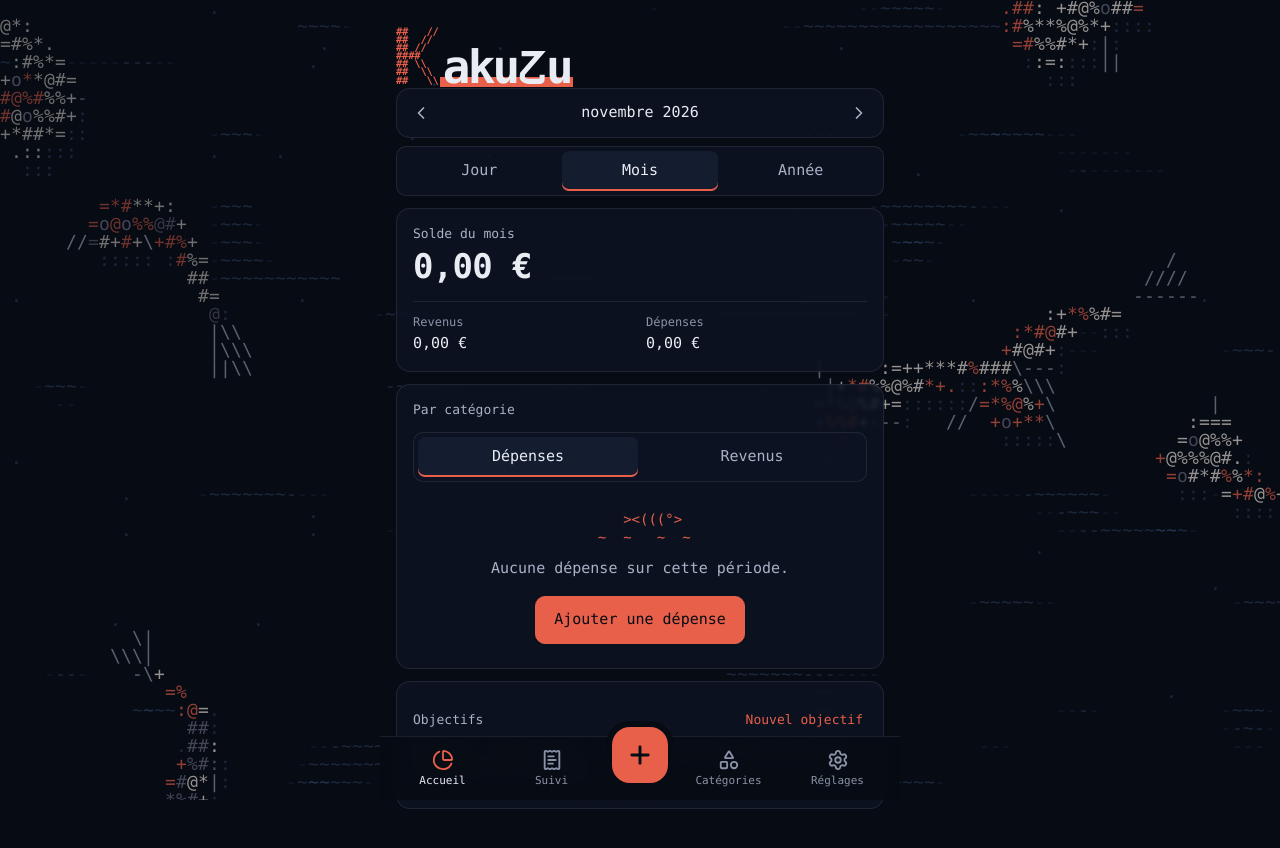
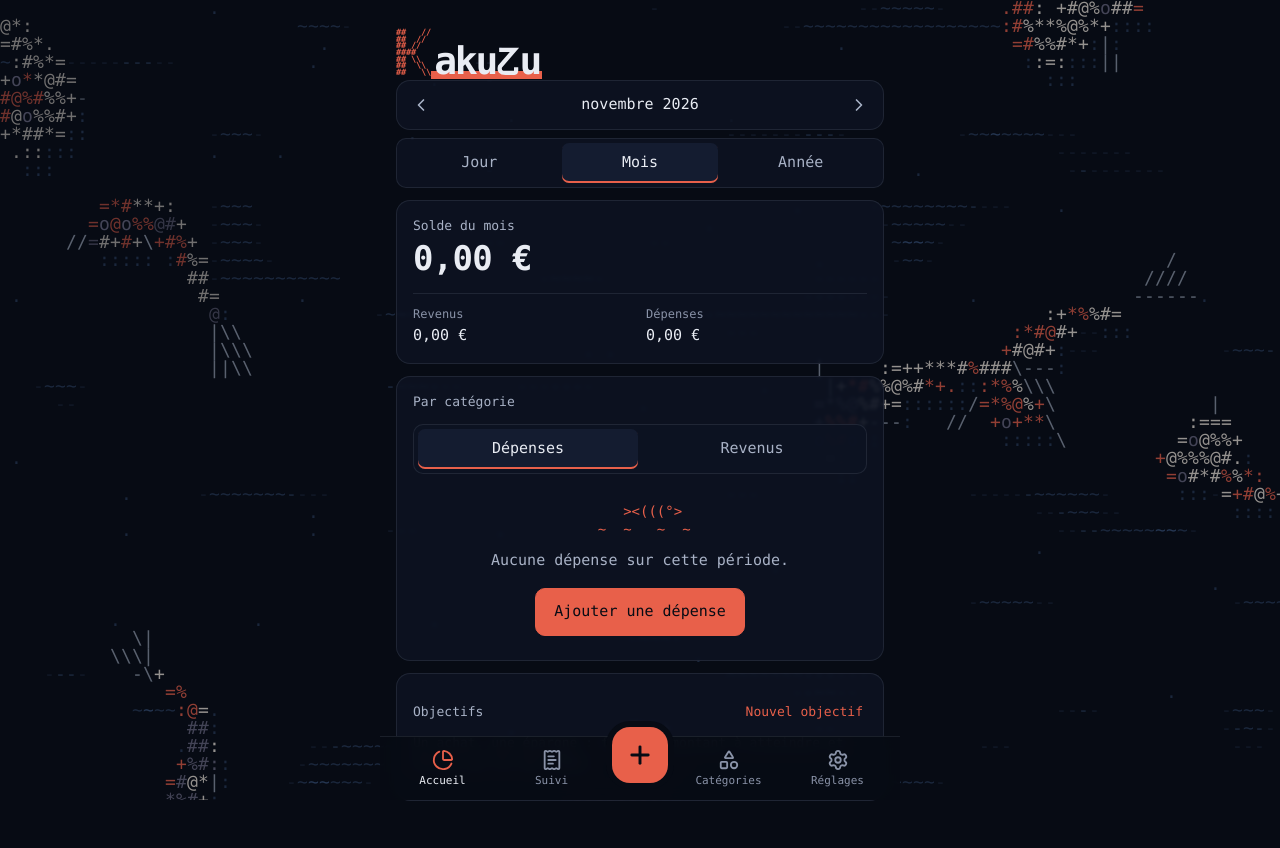
Before and after one commit to PennecStv/kakuzu, a React (Vite) app: page / in a window 1280 px wide. Shown: the top 848 px of the page. Built offline with nearby package versions, Linux system fonts and the light colour scheme.

Commit message:
feat: smaller wordmark on the home screen

```diff
--- a/src/styles/app.css
+++ b/src/styles/app.css
@@ -29,7 +29,9 @@
   letter-spacing: -0.01em;
 }
 
+/* The K and the letters are sized from one value so they keep their proportions. */
 .wordmark {
+  --size: 38px;
   display: inline-flex;
   align-items: flex-end;
 }
@@ -37,15 +39,15 @@
 /* Seven lines of glyphs, a third taller than the lowercase ascenders: a drop cap. */
 .wordmark__k {
   margin: 0;
-  font: 700 10.5px/8.1px var(--font);
+  font: 700 calc(var(--size) * 0.228) / calc(var(--size) * 0.176) var(--font);
   color: var(--accent);
 }
 
 .wordmark__rest {
   position: relative;
   isolation: isolate;
-  margin-left: 4px;
-  font-size: 46px;
+  margin-left: calc(var(--size) * 0.087);
+  font-size: var(--size);
   font-weight: 800;
   line-height: 0.74;
   letter-spacing: -0.06em;
```
